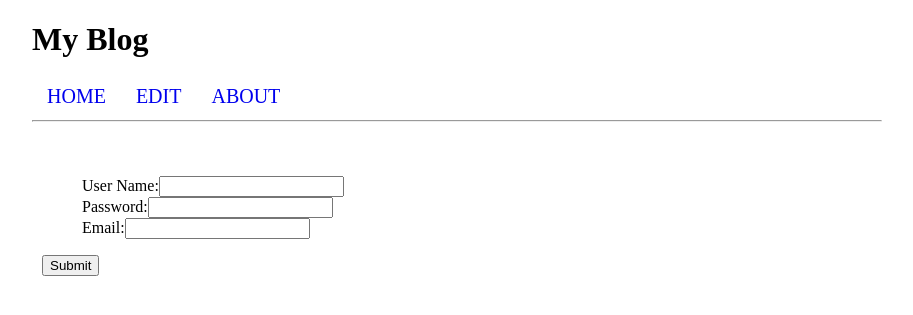
After one commit to fishwang2016/udblog, a Python web app: template templates/login.html in a window 1280 px wide. The commit adds this page. Shown: the top 315 px of the page, without its empty margins (183-1096 px from the left). Run offline with Jinja, Linux system fonts and the light colour scheme; the template is opened without the code that fills it, so the values that code supplies are empty.

Commit message:
added login

```diff
--- a/css/styles.css
+++ b/css/styles.css
@@ -22,6 +22,17 @@ margin-bottom:10px;
 .post-title{
   font-size:40px;
 }
+.post-title a{
+	  text-decoration: none;
+
+
+}
+.post-title a:hover{
+
+  border-bottom: solid 2px  #d69a40;
+}
+
+
 .post-content{
   font-size:18px;
 }
@@ -36,11 +47,53 @@ margin-bottom:10px;
 	margin-right:20px;
 }
 
+.nav-bar .menu a{
+	height:30px;
+	padding:5px;
+	font-size: 20px;
+	text-transform: uppercase;
+	text-decoration: none;
+}
+
+
+.nav-bar .menu a:hover{
+	border-bottom: dashed 1px #bbb;
+	background-color: #d69a40
+}
+
+
+.nav-bar .menu a:active{
+	border-bottom: solid 1px red;
+
+}
+
 .nav-bar{
-	margin-bottom: 20px;
+	margin-bottom: 30px;
 	padding: 5px 10px;
 }
 
 .clear {
    clear:both;
 }
+
+
+/* post */
+
+.post {
+	border-bottom:solid 1px #333;
+}
+
+.post:last-of-type {
+	border-bottom: none;
+}
+
+/* Login item */
+
+
+.login-item{
+	list-style-type: none;
+}
+
+.login-label{
+	width:30px;
+}
--- /dev/null
+++ b/templates/about.html
@@ -0,0 +1,6 @@
+{% extends "base.html" %}
+
+{% block content %}
+This is my information.
+
+{% endblock %}
--- a/templates/base.html
+++ b/templates/base.html
@@ -17,6 +17,7 @@
 
 
 		</ul>
+		<hr>
 
 		<div class="container">
 
@@ -28,5 +29,8 @@
 		</div>
 
 
+
 	</body>
+
+
 </html>
--- /dev/null
+++ b/templates/login.html
@@ -0,0 +1,17 @@
+{% extends "base.html" %}
+
+{% block content %}
+	<form method="post">
+
+		<ul class="login">
+		<li class= "login-item"><span class="login-label">User Name:</span><input type="text" name="username"/></li>
+		<li class= "login-item"><span class="login-label">Password:</span><input type="password" name="password"></li>
+		<li class= "login-item"><span class="login-label">Email:</span><input type="text" name ="email"></li>
+
+	   </ul>
+
+	   	    <input type="submit">
+
+	</form>
+
+{% endblock %}
--- a/templates/post.html
+++ b/templates/post.html
@@ -2,7 +2,10 @@
 {% extends "base.html"%}
    {% block content %}
 
+   <div class="post">
+
 		<h1 class="post-title">{{post.title}}</h1>
 		<p class="post-content">{{post.content}}</p>
+	</div>
 
 	{% endblock%}
```
Also changed, not shown: main.py (+16 -2 lines), templates/index.html (+5 -2 lines), 2 other files.
